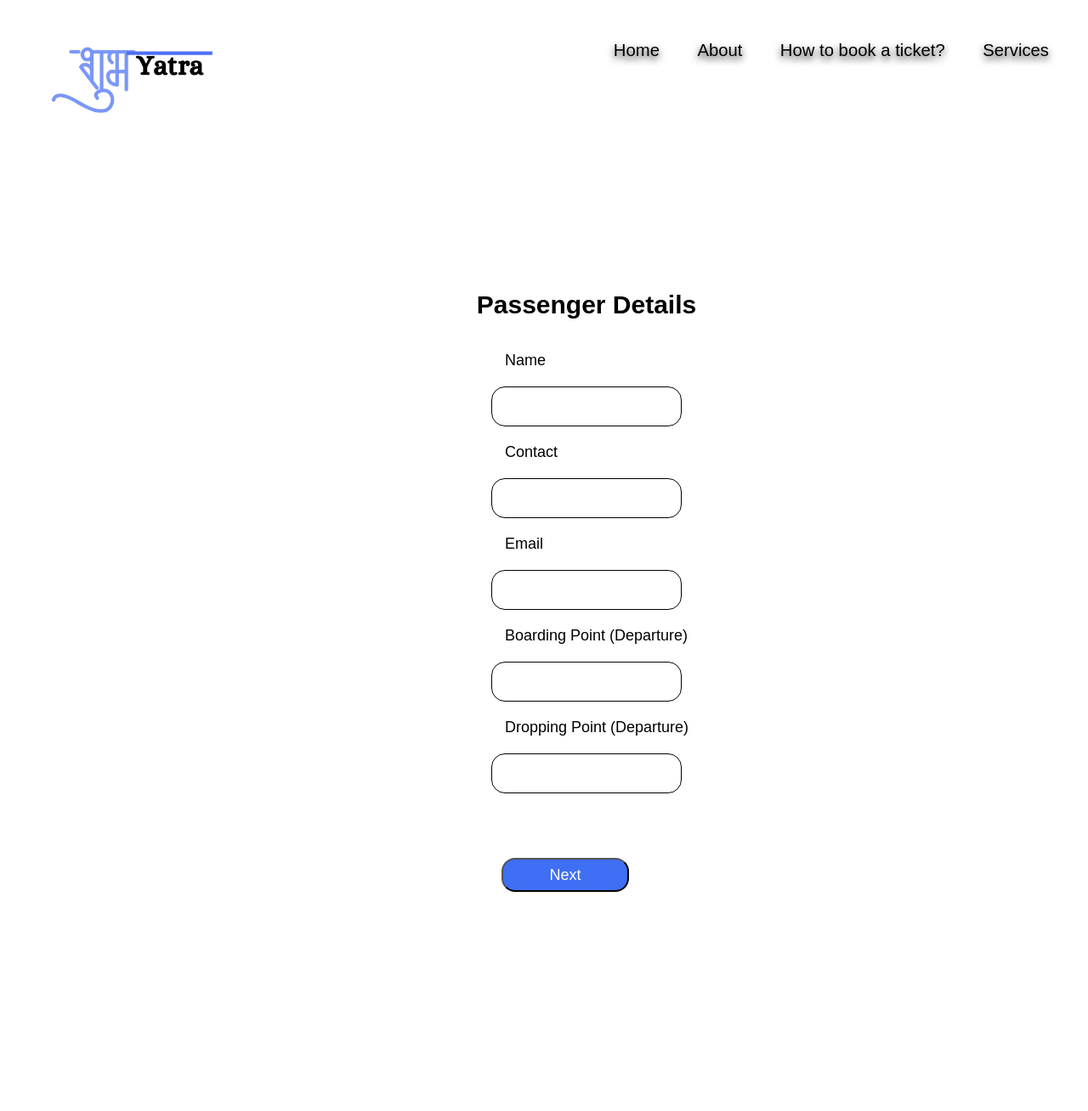
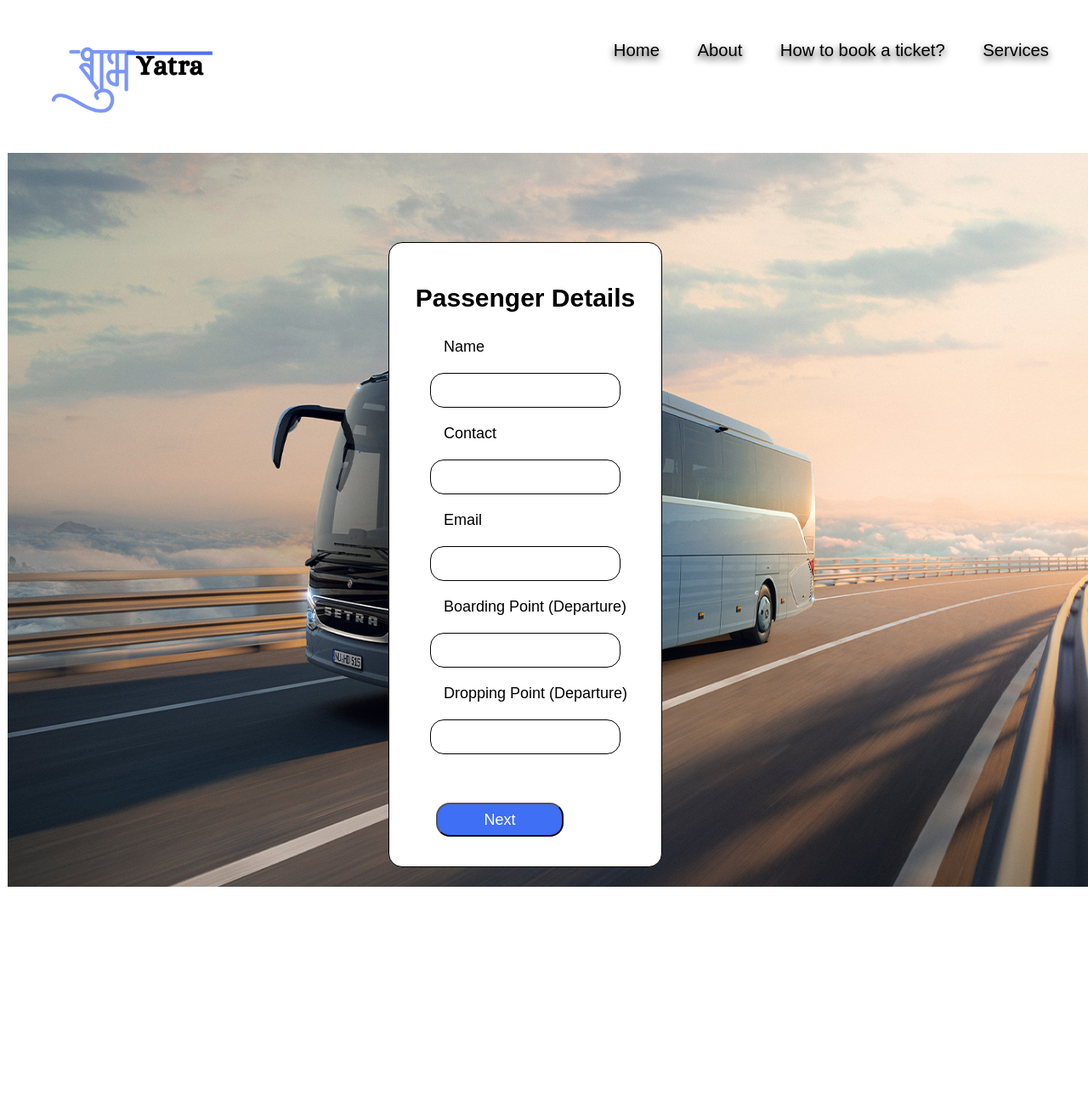
Before and after one commit to Priyanka-Kadel/Bus-Ticket-Booking-System, a Django app: page /backend/create-passenger/1/ in a window 1280 px wide. Shown: the top 1308 px of the page at 85% size. Run offline with Django 5.2, Linux system fonts and the light colour scheme; data that the repository does not hold is empty.

Commit message:
Change in frontend of passengerdetails

```diff
--- a/static/css/passenger_details.css
+++ b/static/css/passenger_details.css
@@ -91,11 +91,27 @@ body {
 
 .black-panel2 {
     position: absolute;
-    top: 300px;
-    left: 530px;
+    top: 105px;
+    left: 35%;
     width: 25%;
-    height: 40%;
+    height: 85%;
     background-color:white;
+    border-radius: 16px;
+    display: flex;
+    flex-direction: column;
+    align-items: center;
+    justify-content: center;
+    border:1px solid black;
+
+}
+
+.right-panel {
+    position: absolute;
+    top: 180px;
+    left: 9px; /* Adjust this value based on your layout */
+    width: 100%;
+    height: 45%;
+    background-color: white;
     border-radius: 12px;
     display: flex;
     flex-direction: column;
@@ -103,12 +119,13 @@ body {
     justify-content: center;
 
 }
+
 /* Heading styles */
 .panel-heading {
     color: black;
     font-size: 30px;
     text-align: center;
-    margin-top: -650px;
+    margin-top: -605px;
     position: absolute;
 }
 
@@ -117,7 +134,7 @@ body {
 }
 .entry-box {
             margin: 20px;
-            padding: 15px;
+            padding: 12px;
             width: 70%;
             border: 1px solid black;
             border-radius: 4px;
@@ -140,8 +157,8 @@ body {
 
     border-radius: 16px;
     position: absolute;
-    bottom: 18px;
-    right: 110px;
+    bottom: 35px;
+    right: 115px;
     font: bold;
     text-align: center;
 
--- a/templates/passenger_details.html
+++ b/templates/passenger_details.html
@@ -28,6 +28,8 @@
                 <li><a href="{% url 'home' %}">Services</a></li>
             </ul>
         </div>
+        <div class="right-panel">
+            <img src="/static/images/bg.jpg" alt="Description of the image" width="100%" height="100%">
         <div class="black-panel2">
             <h1 class="panel-heading">Passenger Details</h1>
 
@@ -76,6 +78,10 @@
 
         </form>
         </div>
+
+
+
+        </div>
     </div>
 </body>
 
```
